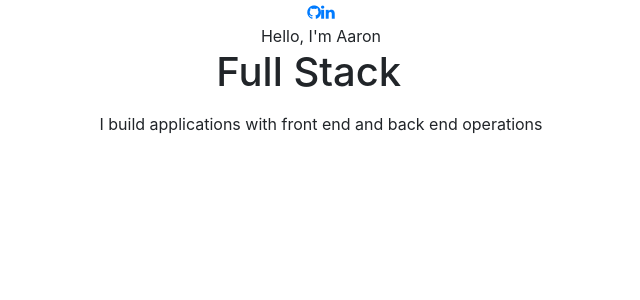
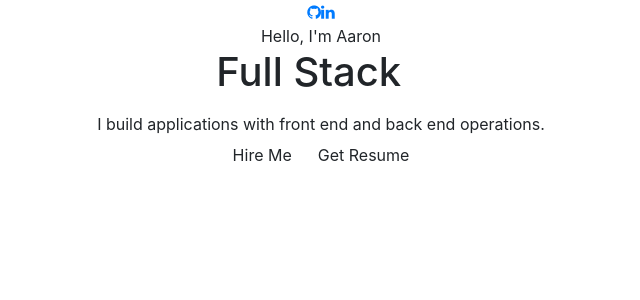
Before and after one commit to aaronsHarris/portfolioV1, a React (Create React App) app in the folder client/: page / in a window 1280 px wide. Shown: the top 300 px of the page, without its empty margins (319-959 px from the left). Built offline with nearby package versions, Linux system fonts and the light colour scheme; a web font is replaced by a local one.

Commit message:
added resume btn, resume to assets, enabled download on btn

```diff
--- a/client/src/PortfolioContainer/Home/Profile.jsx
+++ b/client/src/PortfolioContainer/Home/Profile.jsx
@@ -6,12 +6,14 @@ export default function Profile() {
       <div className="profile-parent">
         <div className="profile-details">
           <div className="colz">
+            <div className="colz-icon">
               <a href="https://github.com/aaronsHarris">
                 <i className="fa fa-github"></i>
               </a>
               <a href="https://www.linkedin.com/in/aaron-harris-577867218/">
                 <i className="fa fa-linkedin"></i>
               </a>
+            </div>
 
             <div className="profile-detail-names">
               <span className="primary-text">
@@ -39,11 +41,23 @@ export default function Profile() {
                   />
                 </h1>
                 <span className="profile-role-tagline">
-                                  I build applications with front end and back end operations
+                  I build applications with front end and back end operations.
                 </span>
               </span>
             </div>
+            <div className="profile-options">
+              <button className="btn primary-btn"> Hire Me</button>
+              <a
+                href="../../assets/Current resume dec19 (1).pdf"
+                download="../../assets/Current resume dec19 (1).pdf"
+              >
+                <button className="btn highlighted-btn">Get Resume</button>
+              </a>
             </div>
+          </div>
+        </div>
+        <div className="profile-picture">
+          <div className="profile-picture-background"></div>
         </div>
       </div>
     </div>
```
Also changed, not shown: 1 other file (tests, documents, lock files or other folders). Lines whose indentation alone changed are shown as unchanged.
